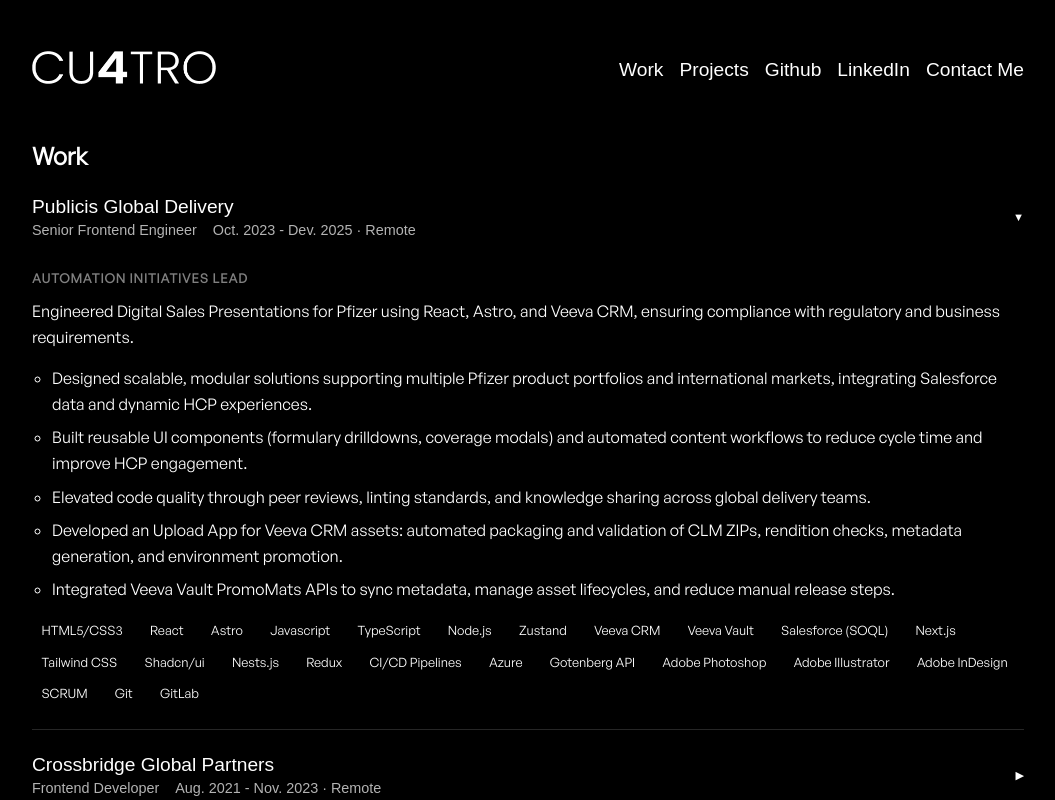
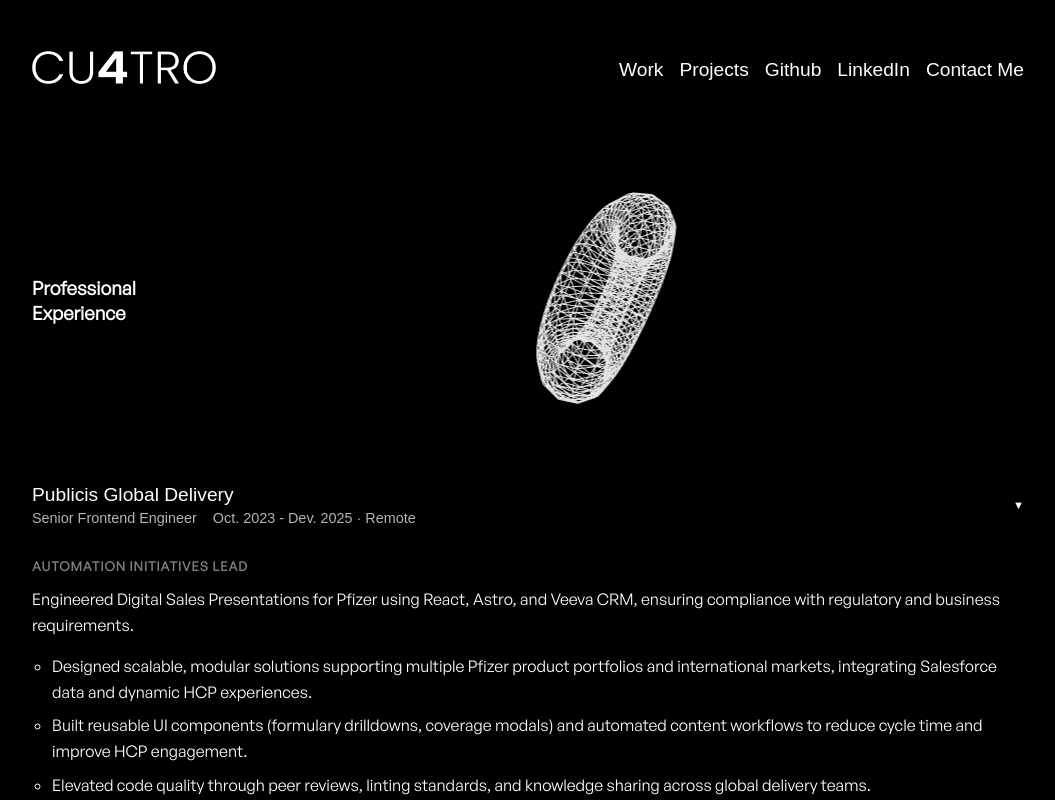
Before and after one commit to LuigiEspinosa/cuatro-portfolio, a Next.js app: page /work in a window 1280 px wide. Shown: the top 800 px of the page, without its empty margins (112-1167 px from the left). Built offline with nearby package versions, Linux system fonts and the light colour scheme.

Commit message:
feat(work): Add WorkHero organism with scroll-linked torus rotation (#30)

```diff
--- a/app/app.scss
+++ b/app/app.scss
@@ -12,7 +12,7 @@
   --page-padding: clamp(1.5rem, 4vw, 3rem);
 
   // Hero
-  --hero-height: 60vh;
+  --hero-height: 40vh;
 
   // General Sans
   --font-regular: 'GeneralSans-Regular';
--- a/app/work/page.tsx
+++ b/app/work/page.tsx
@@ -1,5 +1,6 @@
 import type { Metadata } from 'next';
 import { Container } from '@/components/atoms/Container/Container';
+import { WorkHero } from '@/components/organisms/WorkHero/WorkHero';
 import { WorkTimeline } from '@/components/organisms/WorkTimeline/WorkTimeLine';
 
 export const metadata: Metadata = {
@@ -10,7 +11,7 @@
 export default function WorkPage() {
   return (
     <Container>
-      <h1>Work</h1>
+      <WorkHero />
       <WorkTimeline />
     </Container>
   );
--- a/components/atoms/GemOrbitControls/GemOrbitControls.tsx
+++ b/components/atoms/GemOrbitControls/GemOrbitControls.tsx
@@ -23,7 +23,7 @@
     <OrbitControls
       ref={controlsRef}
       autoRotate
-      autoRotateSpeed={0.5}
+      autoRotateSpeed={0.8}
       enableZoom={false}
       enablePan={false}
       onStart={handleStart}
--- /dev/null
+++ b/components/atoms/Torus/Torus.tsx
@@ -0,0 +1,27 @@
+'use client';
+
+import { type RefObject, useRef } from 'react';
+import { useFrame } from '@react-three/fiber';
+import { Mesh } from 'three';
+
+interface TorursProps {
+  scrollRef: RefObject<{ value: number }>;
+}
+
+// R3F's useScroll (drei ScrollControls) creates its own scroll container
+// that conflicts with the Lenis instance.
+export function Torus({ scrollRef }: TorursProps) {
+  const meshRef = useRef<Mesh>(null!);
+
+  useFrame(() => {
+    meshRef.current.rotation.y = scrollRef.current.value * Math.PI * 4.5;
+    meshRef.current.rotation.x = scrollRef.current.value * Math.PI * -4.5;
+  });
+
+  return (
+    <mesh ref={meshRef}>
+      <torusGeometry args={[1, 0.4, 12, 48]} />
+      <meshBasicMaterial color='#ffffff' wireframe />
+    </mesh>
+  );
+}
--- /dev/null
+++ b/components/molecules/TorusCanvas/TorusCanvas.tsx
@@ -0,0 +1,23 @@
+'use client';
+
+import type { RefObject } from 'react';
+import dynamic from 'next/dynamic';
+import { Torus } from '@/components/atoms/Torus/Torus';
+
+const Scene = dynamic(() => import('@/components/atoms/Scene/Scene').then((m) => m.Scene), {
+  ssr: false,
+});
+
+interface TorusCanvasProps {
+  scrollRef: RefObject<{ value: number }>;
+  className?: string;
+}
+
+export function TorusCanvas({ scrollRef, className }: TorusCanvasProps) {
+  return (
+    <Scene className={className}>
+      <ambientLight intensity={0.5} />
+      <Torus scrollRef={scrollRef} />
+    </Scene>
+  );
+}
--- /dev/null
+++ b/components/organisms/WorkHero/WorkHero.scss
@@ -0,0 +1,19 @@
+.work-hero {
+  width: 100%;
+  height: var(--hero-height);
+  position: relative;
+  overflow: hidden;
+  background: var(--black-color);
+
+  display: flex;
+  align-items: center;
+  justify-content: space-around;
+
+  // The R3F canvas must fill the hero container completely
+  // next/dynamic renders a wrapper div.
+  canvas,
+  &__canvas {
+    width: 100% !important;
+    height: 100% !important;
+  }
+}
--- /dev/null
+++ b/components/organisms/WorkHero/WorkHero.tsx
@@ -0,0 +1,36 @@
+'use client';
+
+import { useRef } from 'react';
+import { gsap } from 'gsap';
+import { ScrollTrigger } from 'gsap/ScrollTrigger';
+import { useGsapContext } from '@/hooks/useGsapContext';
+import { TorusCanvas } from '@/components/molecules/TorusCanvas/TorusCanvas';
+import './WorkHero.scss';
+
+gsap.registerPlugin(ScrollTrigger);
+
+export function WorkHero() {
+  // scrollRef is the bridge: GSAP writes, R3F useFrame reads.
+  // It is a plain object so mutations do not trigger re-renders.
+  const scrollRef = useRef<{ value: number }>({ value: 0 });
+
+  const heroRef = useGsapContext<HTMLDivElement>(() => {
+    gsap.to(scrollRef.current, {
+      value: 1,
+      ease: 'none',
+      scrollTrigger: {
+        trigger: heroRef.current,
+        start: 'top bottom',
+        end: 'bottom top',
+        scrub: 1.5,
+      },
+    });
+  }, []);
+
+  return (
+    <section className='work-hero' ref={heroRef} aria-hidden='true'>
+      <h1>Professional Experience</h1>
+      <TorusCanvas scrollRef={scrollRef} className='work-hero__canvas' />
+    </section>
+  );
+}
--- a/components/organisms/WorkTimeline/WorkTimeline.scss
+++ b/components/organisms/WorkTimeline/WorkTimeline.scss
@@ -1,5 +1,5 @@
 .work-timeline {
   list-style: none;
-  padding: 0;
+  padding: 0 0 14rem;
   margin: 0;
 }
```
Also changed, not shown: 2 other files (tests, documents, lock files or other folders).
